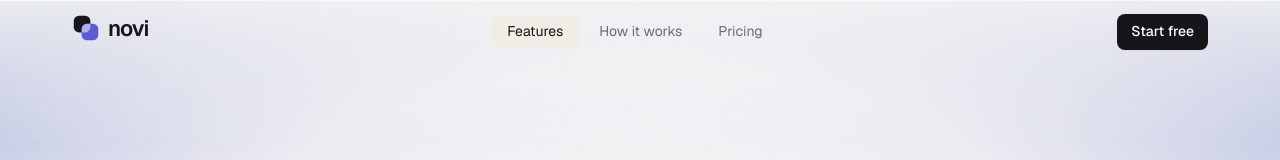
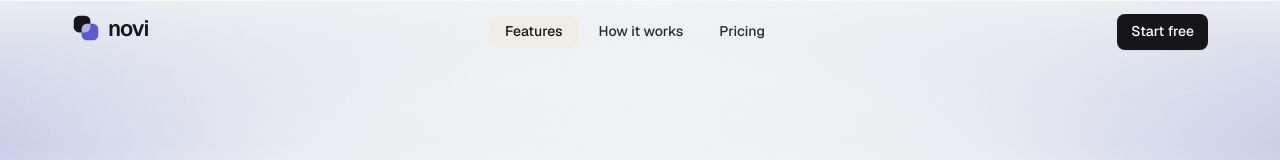
Before and after one commit to kcritesh/novi, a Next.js app: page / in a window 1280 px wide. Shown: the top 160 px of the page. Built offline with nearby package versions, Linux system fonts and the light colour scheme.

Commit message:
fix(navbar): enhance link text visibility with font-weight adjustment

```diff
--- a/src/components/layout/navbar.tsx
+++ b/src/components/layout/navbar.tsx
@@ -47,7 +47,7 @@ export function Navbar() {
                     onMouseEnter={() => setHovered(id)}
                     onFocus={() => setHovered(id)}
                     onBlur={() => setHovered(null)}
-                    className="relative inline-flex h-11 items-center rounded-control px-4 text-label text-muted transition-colors duration-fast hover:text-ink aria-[current=location]:text-ink"
+                    className="relative inline-flex h-11 items-center rounded-control px-4 text-label font-medium text-ink-soft transition-colors duration-fast hover:text-ink aria-[current=location]:text-ink"
                   >
                     {highlighted === id && (
                       <motion.span
```
